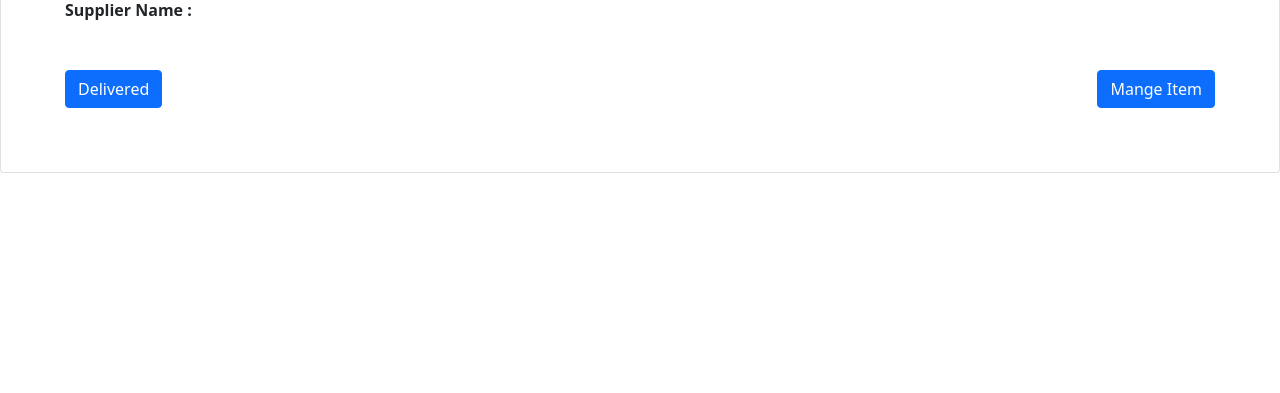
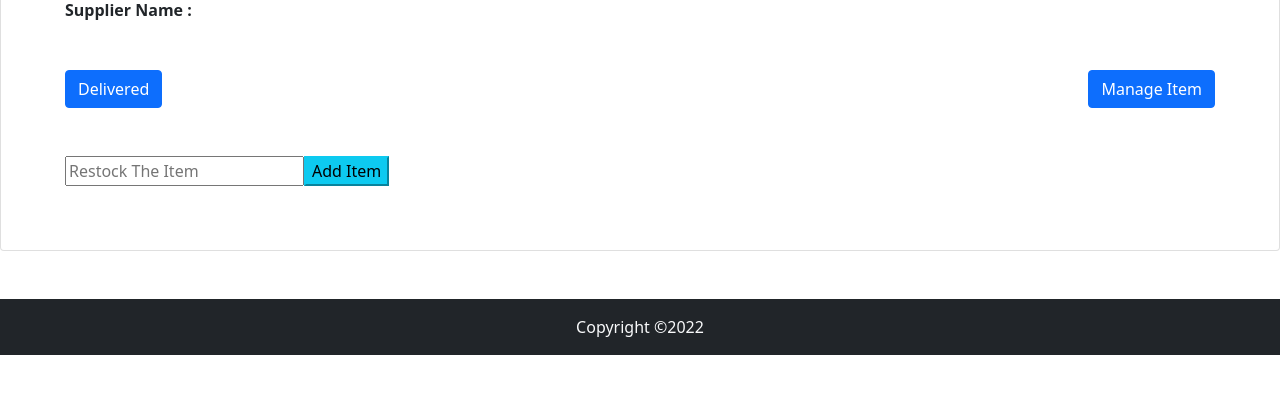
Before and after one commit to shely25/WWarehouseManagement-ClientSide, a React (Create React App) app: page /inventory/1 in a window 1280 px wide. Shown: the part 267-660 px from the top of the page. Built offline with nearby package versions, Linux system fonts and the light colour scheme; no server answers; sample sign-in values are in the browser's storage.

Commit message:
Resock Blogs complete

```diff
--- a/src/App.js
+++ b/src/App.js
@@ -12,6 +12,7 @@ import ManageInventory from './Components/Manageinventory/ManageInventory';
 import AddNewItem from './AddNewItem/AddNewItem';
 import NotFound from './NotFound/NotFound';
 import MyItem from './Components/Myitem/MyItem';
+import Footer from './Components/Footer/Footer';
 
 function App() {
   return (
@@ -37,6 +38,7 @@ function App() {
         </RequireAuth>}></Route>
         <Route path='/*' element={<NotFound></NotFound>}></Route>
       </Routes >
+      <Footer></Footer>
     </div >
   );
 }
--- a/src/Components/Blogs/Blogs.js
+++ b/src/Components/Blogs/Blogs.js
@@ -12,7 +12,15 @@ const Blogs = () => {
             </p>
 
             <h3 className='mt-5'>2. When should you use nodejs and when should you use mongodb??</h3>
-            <p>Mongodb is a database where we can stor data and NodeJS helps to connect client side to database by it's server.</p>
+            <p>Mongodb is a database where we can store data and NodeJS helps to connect client side to database by it's server.
+                There Are many problems when using NodeJS is Appreciating.Like non blocking even driven data intensive etc.Because of it's being single threaded.All the execution that happens in Node JS environment is carried out by one  computer thread.NodeJS is not recommended for heavy computation.Whenever a heavy request comes to the event loop, Node. js would set all the CPU available to process it first, and then answer other requests queued which makes the process slow.
+
+                Mongodb is a good choice when the data is document-centric and doesn't fit into the schema of a relational database because of it's noSQL properties.
+            </p>
+            <h3 className='mt-5'>2.  Differences between sql and nosql databases.</h3>
+            <p>SQl is relational database.NoSQL is non relational distributed database system.SQL databse has fixed predefined schema and the NoSQL ha dynamic schema.
+                NoSQL is suitable for hierarchical data storage but SQL are not.SQL are vertical scalable and NoSQL are horizontal scalable.
+            </p>
         </div>
     );
 };
--- /dev/null
+++ b/src/Components/Footer/Footer.js
@@ -0,0 +1,13 @@
+import React from 'react';
+
+const Footer = () => {
+    const date = new Date();
+    const year = date.getFullYear();
+    return (
+        <div>
+            <p className='p-3 mt-5 mb-0 bg-dark text-light text-center'>Copyright &copy;{year} </p>
+        </div>
+    );
+};
+
+export default Footer;
--- a/src/Components/Manageinventory/ManageInventory.js
+++ b/src/Components/Manageinventory/ManageInventory.js
@@ -37,6 +37,29 @@ const ManageInventory = () => {
             })
 
     }
+
+    const handleRestock = event => {
+        event.preventDefault()
+        let updateQuantity
+        const number = event.target.restock.value
+        console.log(number)
+        quantity += parseInt(number)
+        updateQuantity = { quantity }
+        console.log(updateQuantity)
+        fetch(url, {
+            method: 'PUT',
+            headers: {
+                'Content-Type': 'application/json',
+            },
+            body: JSON.stringify(updateQuantity),
+        })
+            .then(response => response.json())
+            .then(data => {
+                console.log('Success:', data);
+                event.target.reset()
+            })
+
+    }
     return (
 
         <div>
@@ -52,8 +75,15 @@ const ManageInventory = () => {
                     <p className="card-text">{details}</p>
                     <div className='d-flex justify-content-between mt-5'>
                         <Button onClick={handleDelivered}>Delivered</Button>
-                        <Link className='btn btn-primary' to='/ManageItem'>Mange Item</Link>
+                        <Link className='btn btn-primary' to='/ManageItem'>Manage Item</Link>
+
                     </div>
+                    <form className='mt-5' onSubmit={handleRestock}>
+                        <input type="number" name='restock' placeholder='Restock The Item' />
+                        <input type="submit" className='btn-info' value='Add Item' />
+                    </form>
+
+
                 </div>
             </div>
 
--- a/src/Components/Register/Register.js
+++ b/src/Components/Register/Register.js
@@ -1,6 +1,6 @@
 import React, { useState } from 'react';
 import { Button, Form } from 'react-bootstrap';
-import { Link, useNavigate } from 'react-router-dom';
+import { Link, useLocation, useNavigate } from 'react-router-dom';
 import SocialLogIn from '../SocialLogIn/SocialLogIn';
 import { useCreateUserWithEmailAndPassword } from 'react-firebase-hooks/auth';
 import auth from '../../firebase.init';
@@ -9,6 +9,8 @@ const Register = () => {
     const [email, setEmail] = useState('');
     const [password, setPassword] = useState('');
     const navigate = useNavigate();
+    const location = useLocation()
+    const from = location.state?.from?.pathname || '/'
     const [
         createUserWithEmailAndPassword,
         user,
@@ -21,12 +23,23 @@ const Register = () => {
             <p className='text-center text-danger'>Error: {error.message}</p>
         </div>
     }
-    if (user) {
-        navigate('/')
-    }
     const handleRegister = event => {
         event.preventDefault()
         createUserWithEmailAndPassword(email, password)
+        fetch('http://localhost:5000/register', {
+            method: 'POST',
+            headers: {
+                'Content-Type': 'application/json',
+            },
+            body: JSON.stringify({ email }),
+        })
+            .then(response => response.json())
+            .then(data => {
+                localStorage.setItem('token', data.token)
+                console.log(data.token)
+
+            })
+        navigate(from, { replace: true });
     }
     return (
         <div>
```
Also changed, not shown: 1 other file (tests, documents, lock files or other folders).
